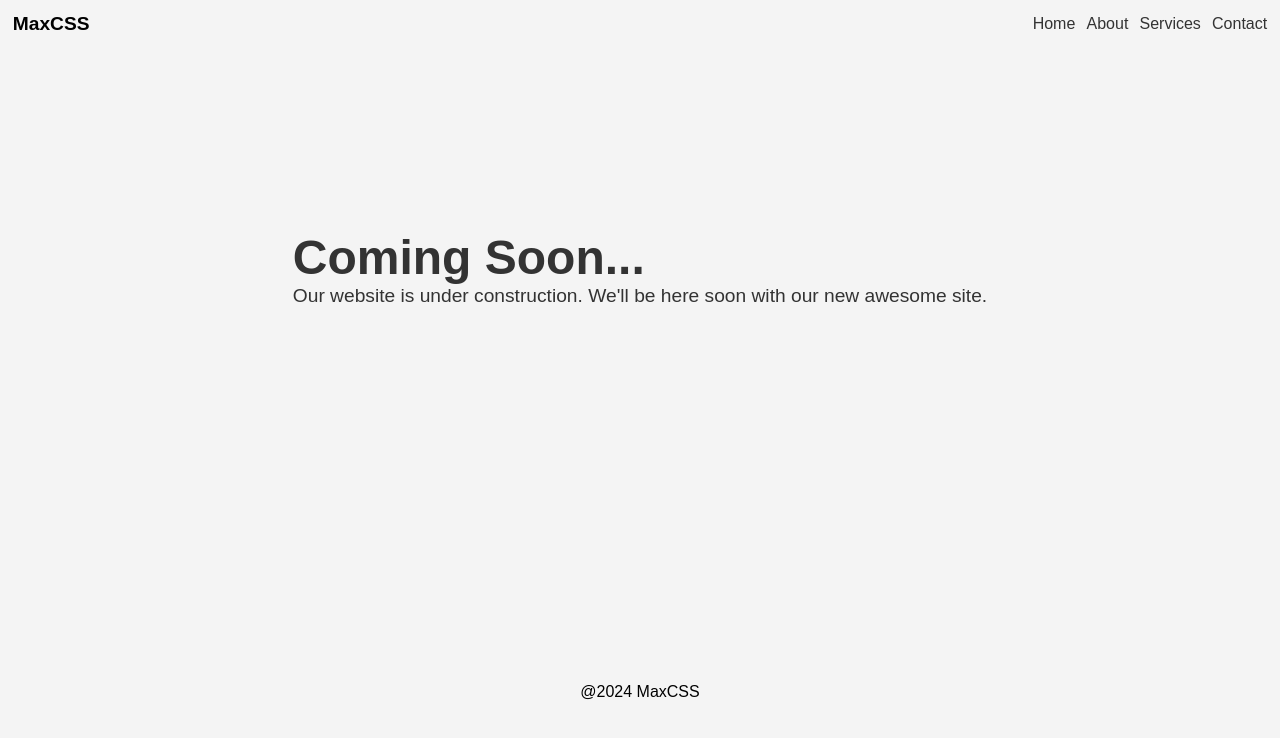
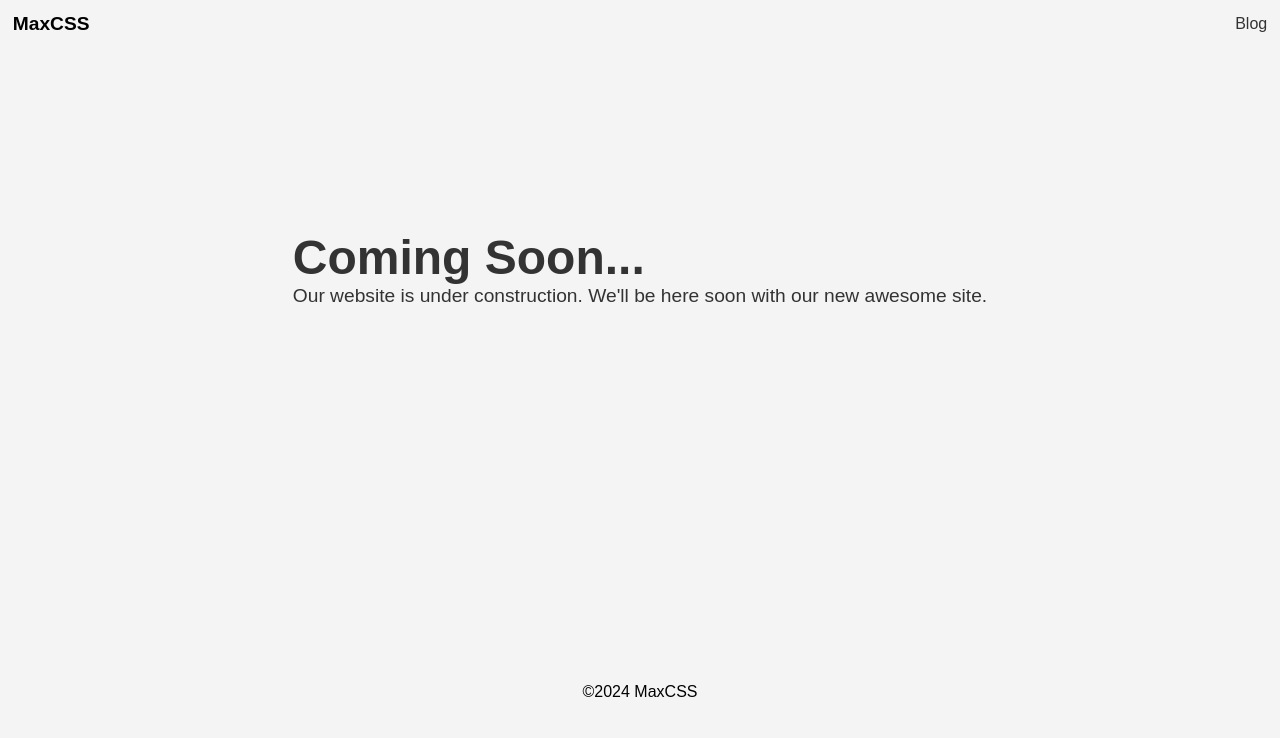
Before and after one commit to max-css/max-css.github.io, a plain HTML site: page index.html in a window 1280 px wide. Drawn offline with Linux system fonts and the light colour scheme.

Commit message:
Update index.html
- Simplified the header HTML
- Removed links we don't have
- Added the blog link
- Added the copyright symbol

```diff
--- a/index.html
+++ b/index.html
@@ -8,16 +8,11 @@
     <script defer src="index.js"></script>
   </head>
   <body>
-    <header>
-      <section class="flex-row">
-        <span>MaxCSS</span>
-        <div class="flex-row align-right">
-          <a href="#">Home</a>
-          <a href="#">About</a>
-          <a href="#">Services</a>
-          <a href="#">Contact</a>
-        </div>
-      </section>
+    <header class="flex-row">
+      <span>MaxCSS</span>
+      <div class="flex-row align-right">
+        <a href="https://blog.maxcss.tech">Blog</a>
+      </div>
     </header>
     <main>
       <div class="container">
@@ -30,6 +25,6 @@
         </div>
       </div>
     </main>
-    <footer>@<span id="year"></span> MaxCSS</footer>
+    <footer>&copy;<span id="year"></span> MaxCSS</footer>
   </body>
 </html>
```
